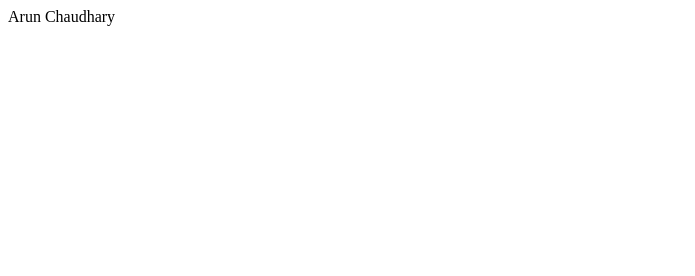
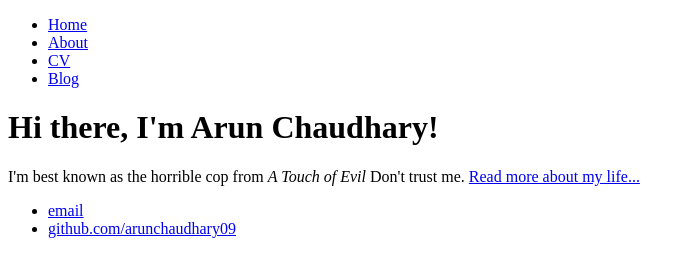
Before and after one commit to arunc009/arunchaudhary09.github.io, a plain HTML site: page index.html in a window 1280 px wide. Shown: the whole page, without its empty margins (0-695 px from the left). Drawn offline with Linux system fonts and the light colour scheme.

Commit message:
Adding content

```diff
--- a/index.html
+++ b/index.html
@@ -1 +1,28 @@
-Arun Chaudhary
+<!DOCTYPE html>
+<html>
+	<head>
+		<title>Arun Chaudhary</title>
+	</head>
+	<body>
+		<nav>
+    		<ul>
+        		<li><a href="/">Home</a></li>
+	        	<li><a href="/about">About</a></li>
+        		<li><a href="/cv">CV</a></li>
+        		<li><a href="/blog">Blog</a></li>
+    		</ul>
+		</nav>
+		<div class="container">
+    		<div class="blurb">
+        		<h1>Hi there, I'm Arun Chaudhary!</h1>
+				<p>I'm best known as the horrible cop from <em>A Touch of Evil</em> Don't trust me. <a href="/about">Read more about my life...</a></p>
+    		</div><!-- /.blurb -->
+		</div><!-- /.container -->
+		<footer>
+    		<ul>
+        		<li><a href="mailto:arunchaudhary.bit@gmail.com">email</a></li>
+        		<li><a href="https://github.com/arunchaudhary09">github.com/arunchaudhary09</a></li>
+			</ul>
+		</footer>
+	</body>
+</html>
```
